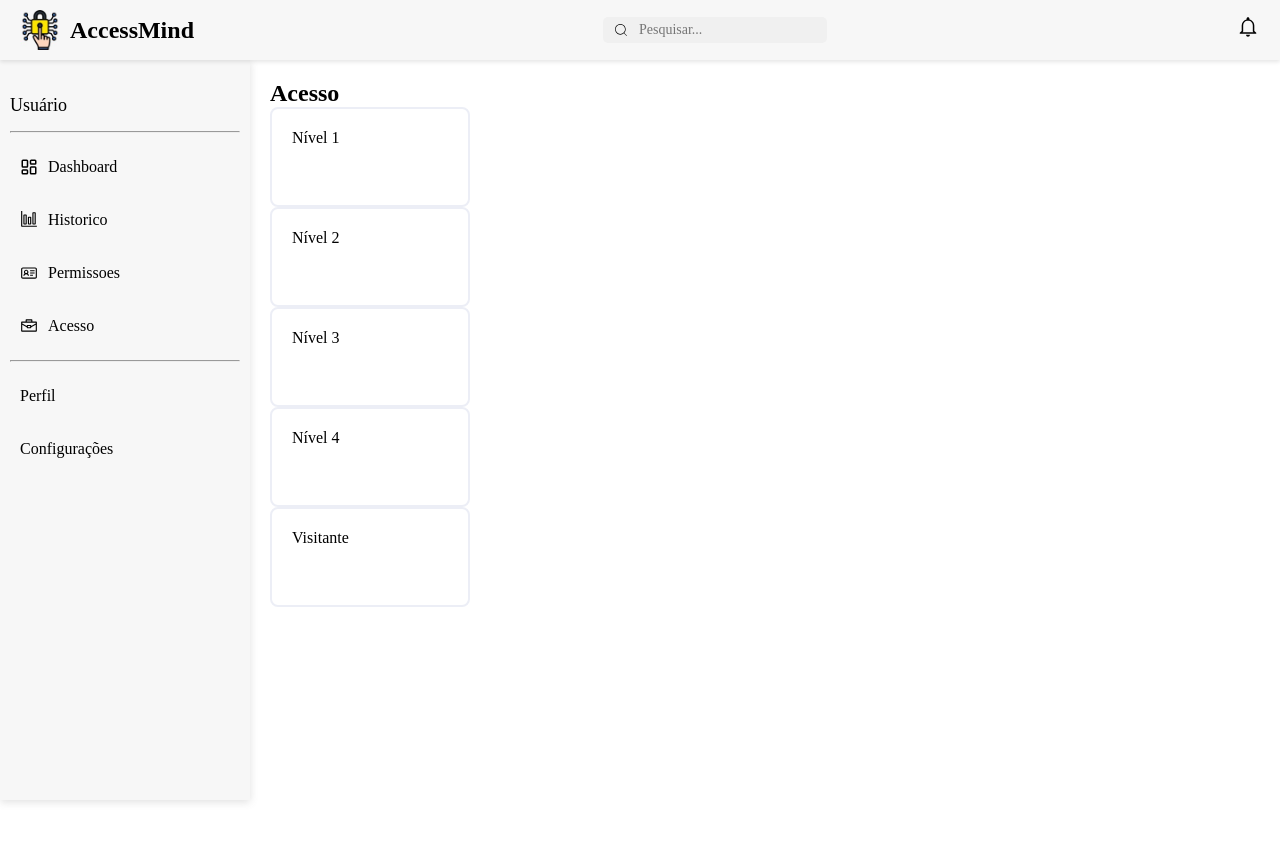
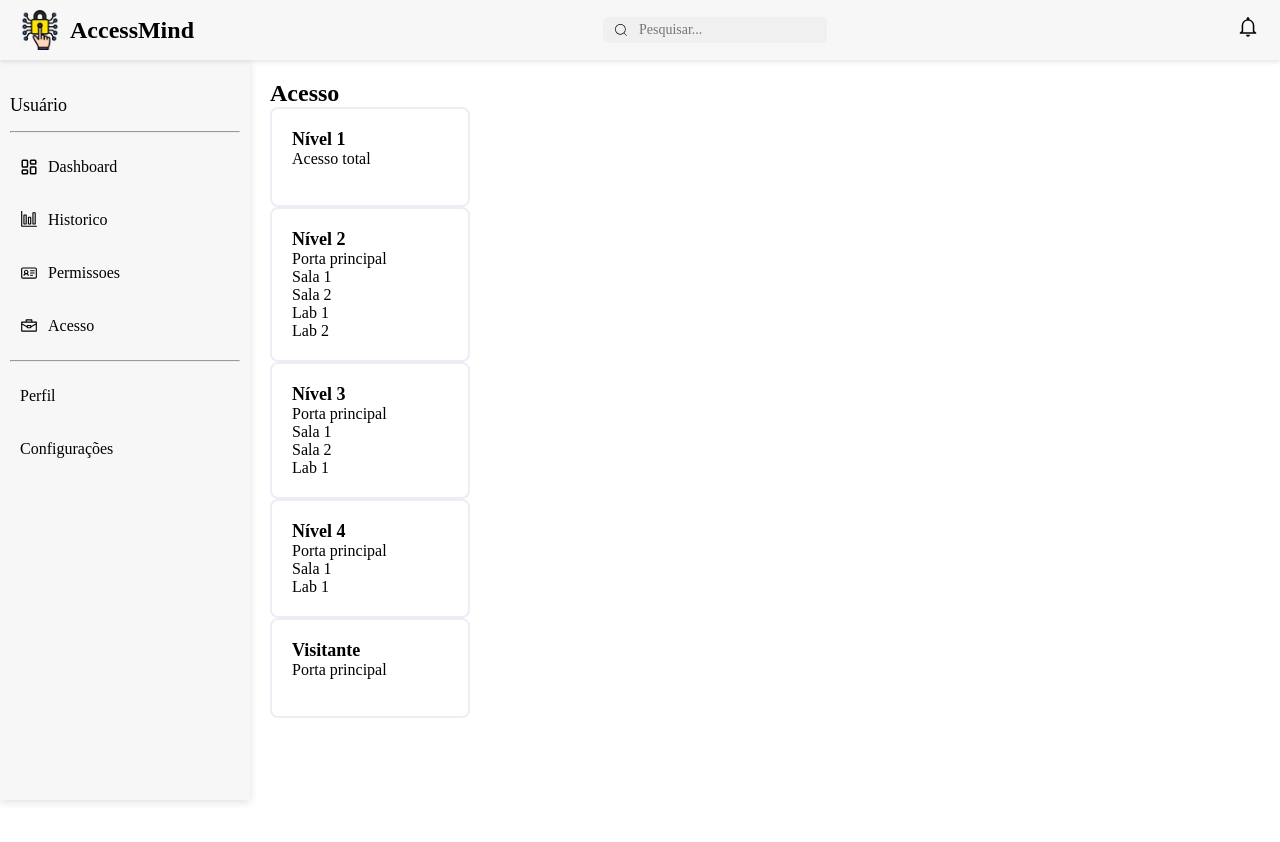
Before and after one commit to thiagobonfim0310/Eng_Software, a React (Create React App) app in the folder frontend/smartlock/: page /acesso in a window 1280 px wide. Shown: the top 842 px of the page. Built offline with nearby package versions, Linux system fonts and the light colour scheme; the HTML template or start-up script is replaced by a standard one; a web font is replaced by a local one.

Commit message:
Melhora do funcionamento do QuadroInf

```diff
--- a/frontend/smartlock/src/components/layout/Container.module.css
+++ /dev/null
@@ -1,7 +0,0 @@
-.container {
-    width: 1200px;
-    display: flex;
-    justify-content: space-between;
-    margin: 0 auto;
-    flex-wrap: wrap;
-}
--- a/frontend/smartlock/src/components/layout/QuadroInf.js
+++ b/frontend/smartlock/src/components/layout/QuadroInf.js
@@ -1,12 +1,16 @@
-import styles from "./QuadroInf.module.css"
+import styles from "./QuadroInf.module.css";
 
-function QuadroInf( {titulo, dado} ){
-    return(
+function QuadroInf({ titulo, dado, tituloClassName, textoClassName }) {
+    return (
         <div className={styles.quadro}>
-            <spam>{titulo}</spam>
-            <p>{dado}</p>
+            <span className={tituloClassName}>{titulo}</span>
+            <div>
+                {dado.map((item, index) => (
+                    <p key={index} className={textoClassName}>{item}</p>
+                ))}
+            </div>
         </div>
-    )
+    );
 }
 
-export default QuadroInf
+export default QuadroInf;
--- a/frontend/smartlock/src/components/layout/QuadroInf.module.css
+++ b/frontend/smartlock/src/components/layout/QuadroInf.module.css
@@ -3,13 +3,13 @@
     flex-direction: column;
     padding: 20px;
     width: 200px;
-    height: 100px;
+    min-height: 100px;
     background-color: white;
     border: 2px solid #ECEEF6;
     border-radius: 8px;
   }
 
-  .quadro spam {
+  /* .quadro spam {
     font-size: 16px;
     color: black;
     margin-bottom: 10px;
@@ -19,4 +19,4 @@
     font-size: 18px;
     font-weight: bold;
     color: black;
-  }
+  } */
--- a/frontend/smartlock/src/components/pages/Acesso.js
+++ b/frontend/smartlock/src/components/pages/Acesso.js
@@ -1,20 +1,63 @@
-import QuadroInf from "../layout/QuadroInf"
-import styles from "./Acesso.module.css"
+import QuadroInf from "../layout/QuadroInf";
+import styles from "./Acesso.module.css";
 
-function Acesso(){
-    return(
+function Acesso() {
+    const nvl1 = ['Acesso total'];
+    const nvl2 = ['Porta principal', 'Sala 1', 'Sala 2', 'Lab 1', 'Lab 2'];
+    const nvl3 = ['Porta principal', 'Sala 1', 'Sala 2', 'Lab 1'];
+    const nvl4 = ['Porta principal', 'Sala 1', 'Lab 1'];
+    const visi = ['Porta principal'];
+
+    return (
         <section className={styles.acesso_container}>
             <h1>Acesso</h1>
 
             <div className={styles.conteudo_conteiner}>
-                <QuadroInf titulo="Nível 1" dados="adkjflkjdhf"/>
-                <QuadroInf titulo="Nível 2" dados="adkjflkjdhf"/>
-                <QuadroInf titulo="Nível 3" dados="adkjflkjdhf"/>
-                <QuadroInf titulo="Nível 4" dados="adkjflkjdhf"/>
-                <QuadroInf titulo="Visitante" dados="adkjflkjdhf"/>
+                <ul>
+                    <li>
+                        <QuadroInf
+                            titulo="Nível 1"
+                            dado={nvl1}
+                            tituloClassName={styles.titulo}
+                            textoClassName={styles.texto}
+                        />
+                    </li>
+                    <li>
+                        <QuadroInf
+                            titulo="Nível 2"
+                            dado={nvl2}
+                            tituloClassName={styles.titulo}
+                            textoClassName={styles.texto}
+                        />
+                    </li>
+                    <li>
+                        <QuadroInf
+                            titulo="Nível 3"
+                            dado={nvl3}
+                            tituloClassName={styles.titulo}
+                            textoClassName={styles.texto}
+                        />
+                    </li>
+                    <li>
+                        <QuadroInf
+                            titulo="Nível 4"
+                            dado={nvl4}
+                            tituloClassName={styles.titulo}
+                            textoClassName={styles.texto}
+                        />
+                    </li>
+                    <li>
+                        <QuadroInf
+                            titulo="Visitante"
+                            dado={visi}
+                            tituloClassName={styles.titulo}
+                            textoClassName={styles.texto}
+                        />
+                    </li>
+                </ul>
             </div>
         </section>
-    )
+    );
 }
 
-export default Acesso
+export default Acesso;
--- a/frontend/smartlock/src/components/pages/Acesso.module.css
+++ b/frontend/smartlock/src/components/pages/Acesso.module.css
@@ -4,5 +4,21 @@
 }
 
 .conteudo_conteiner{
-    display: grid;
+
 }
+
+.conteudo_conteiner ul {
+    list-style-type: none;
+    padding: 0;
+}
+
+.titulo {
+    font-size: 18px;
+    color: black;
+    font-weight: bold;
+}
+
+.texto p {
+    font-size: 16px;
+    color: black;
+}
--- a/frontend/smartlock/src/components/pages/Dashboard.js
+++ b/frontend/smartlock/src/components/pages/Dashboard.js
@@ -2,13 +2,32 @@ import QuadroInf from "../layout/QuadroInf"
 import styles from "./Dashboard.module.css"
 
 function Dashboard(){
+    const totalAcessos = [1234]
+    const totalNegados = [123]
+
     return(
         <section className={styles.dashboard_container}>
             <h1>Dashboard</h1>
 
             <div className={styles.conteudo_conteiner}>
-                <QuadroInf titulo="Total de acessos" dado="1234"/>
-                <QuadroInf titulo="Total Negados" dado="123"/>
+                <ul>
+                    <li>
+                        <QuadroInf
+                            titulo="Total de acessos"
+                            dado={totalAcessos}
+                            tituloClassName={styles.titulo}
+                            textoClassName={styles.texto}
+                        />
+                    </li>
+                    <li>
+                        <QuadroInf
+                            titulo="Total Negados"
+                            dado={totalNegados}
+                            tituloClassName={styles.titulo}
+                            textoClassName={styles.texto}
+                        />
+                    </li>
+                </ul>
             </div>
 
         </section>
--- a/frontend/smartlock/src/components/pages/Dashboard.module.css
+++ b/frontend/smartlock/src/components/pages/Dashboard.module.css
@@ -8,3 +8,19 @@
 .conteudo_conteiner{
     margin-top: 90px;
 }
+
+.conteudo_conteiner ul {
+    list-style-type: none;
+    padding: 0;
+}
+
+.titulo {
+    font-size: 16px;
+    color: black;
+}
+
+.texto {
+    font-size: 18px;
+    color: black;
+    font-weight: bold;
+}
```
Also changed, not shown: frontend/smartlock/src/components/layout/Container.js (deleted, +0 -11 lines).
